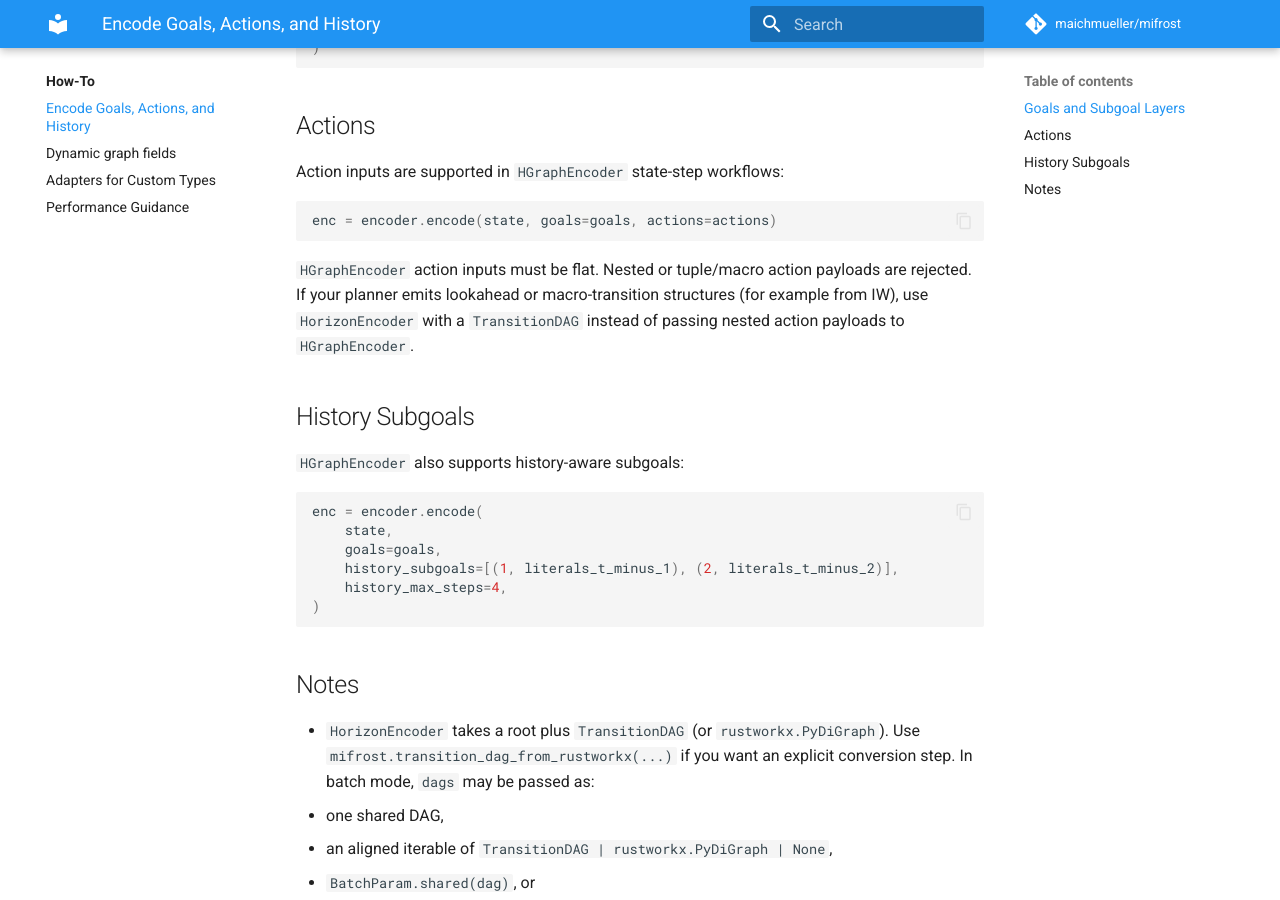
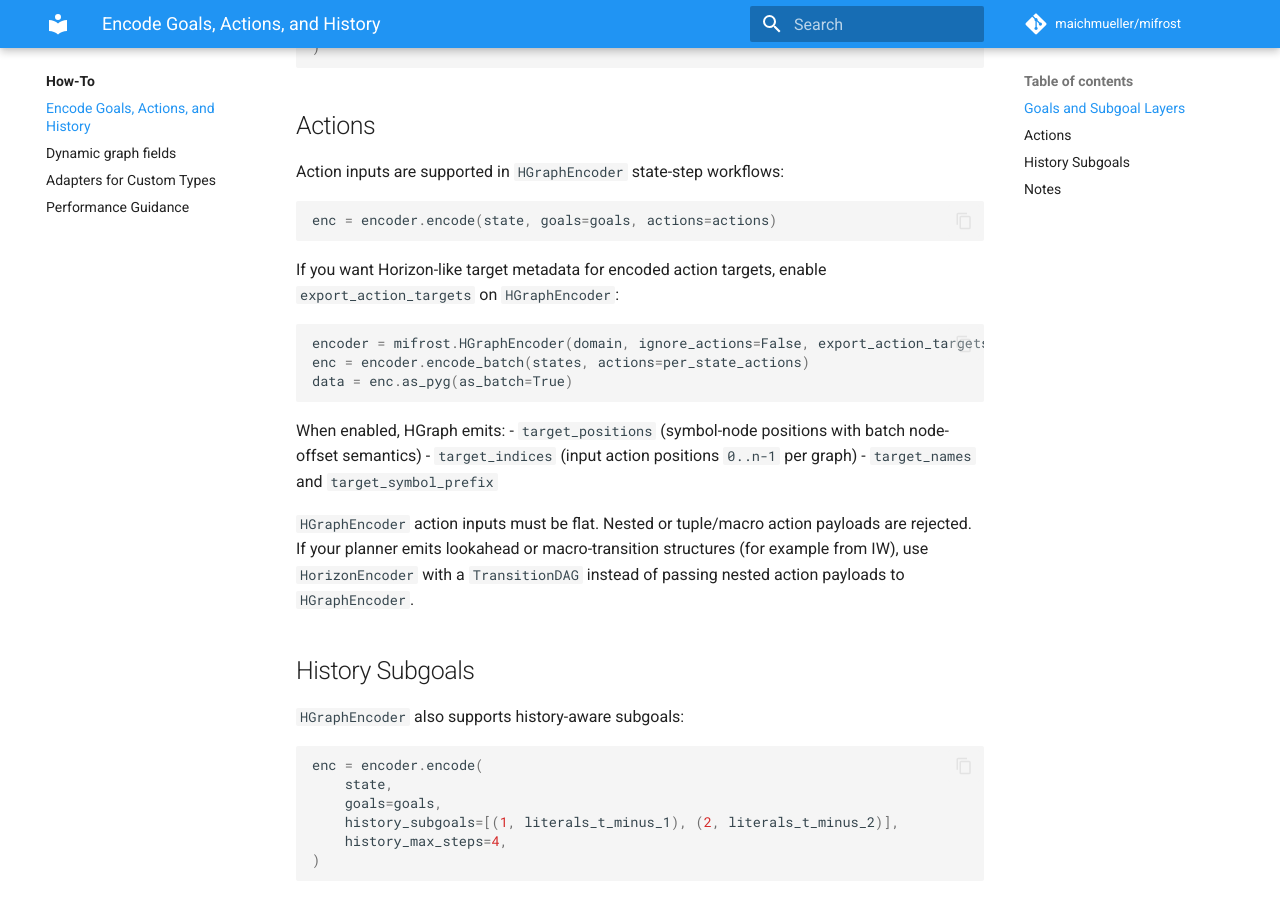
Before and after one commit to maichmueller/mifrost, an MkDocs documentation site: the page built from docs/how-to/encode-goals-actions-history.md, in a window 1280 px wide and 900 px high, scrolled down 394 px. Built offline with MkDocs 1.6.1 and Material for MkDocs 9.7.7, drawn with Linux system fonts in a browser that asks for light colours; comment, search, counter and statistics services are not loaded; the version menu is left out.

Commit message:
update docs

````diff
--- a/docs/how-to/encode-goals-actions-history.md
+++ b/docs/how-to/encode-goals-actions-history.md
@@ -19,6 +19,20 @@ Action inputs are supported in `HGraphEncoder` state-step workflows:
 ```python
 enc = encoder.encode(state, goals=goals, actions=actions)
 ```
+
+If you want Horizon-like target metadata for encoded action targets, enable
+`export_action_targets` on `HGraphEncoder`:
+
+```python
+encoder = mifrost.HGraphEncoder(domain, ignore_actions=False, export_action_targets=True)
+enc = encoder.encode_batch(states, actions=per_state_actions)
+data = enc.as_pyg(as_batch=True)
+```
+
+When enabled, HGraph emits:
+- `target_positions` (symbol-node positions with batch node-offset semantics)
+- `target_indices` (input action positions `0..n-1` per graph)
+- `target_names` and `target_symbol_prefix`
 
 `HGraphEncoder` action inputs must be flat. Nested or tuple/macro action payloads are rejected.
 If your planner emits lookahead or macro-transition structures (for example from IW), use
````
Also changed, not shown: docs/reference/native.md (+4 -0 lines).
